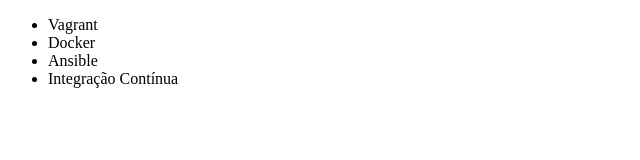
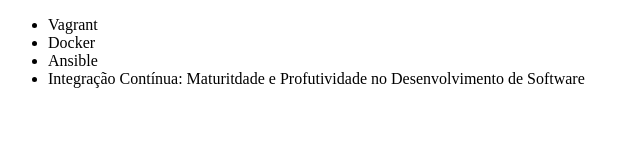
Before and after one commit to D-kbral/alura-git, a plain HTML site: page index.html in a window 1280 px wide. Shown: the whole page, without its empty margins (0-640 px from the left). Drawn offline with Linux system fonts and the light colour scheme.

Commit message:
Renomeando curso de Integração Contínua

```diff
--- a/index.html
+++ b/index.html
@@ -11,7 +11,7 @@
         <li>Vagrant</li>
         <li>Docker</li>
         <li>Ansible</li>
-        <li>Integração Contínua</li>
+        <li>Integração Contínua: Maturitdade e Profutividade no Desenvolvimento de Software</li>
     </ul>
 </body>
 </html>
```
